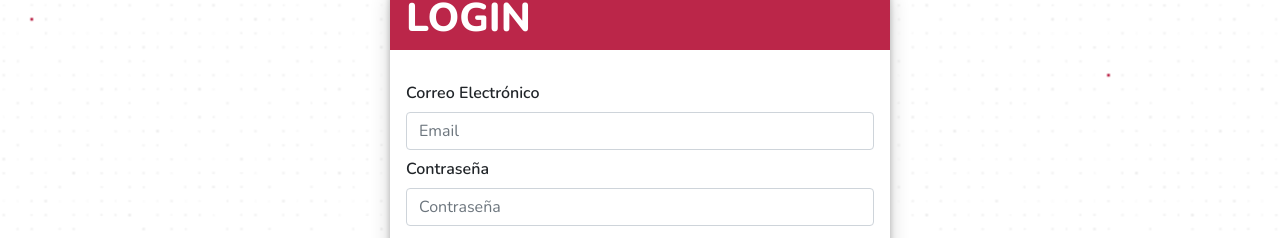
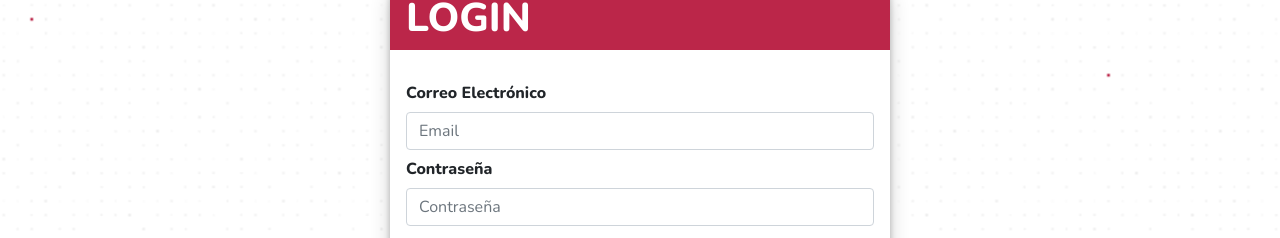
Before and after one commit to ycervantes1985/agenda_comunicacion, a React (Create React App) app in the folder client/: page / in a window 1280 px wide. Shown: the part 146-384 px from the top of the page. Built offline with nearby package versions, Linux system fonts and the light colour scheme.

Commit message:
se implementa que comunicacion desaparesca una vez enviada respuesta

```diff
--- a/client/src/App.css
+++ b/client/src/App.css
@@ -5,8 +5,8 @@
 
 label{
   font-family: 'Nunito', sans-serif;
-
-  font-weight: 600;
+  font-size: large;
+  font-weight: 800;
 }
 
 
@@ -428,3 +428,7 @@ footer{
   height: 50px;
   background-color: #bb2649;
 }
+
+.respuesta-apoderado{
+  padding: 1rem;
+}
--- a/client/src/views/ComunicacionDetail.js
+++ b/client/src/views/ComunicacionDetail.js
@@ -72,7 +72,14 @@ const sendResponse = async(value) =>{
                             </div>
                         </div>
                     </div>
+                    {comunicacion?.respuesta?
+                    <div className='respuesta-apoderado'>
+                        <label>Respuesta apoderado:</label>
+                        <p>{comunicacion.respuesta}</p>
+                    </div>
+                    :
                     <RespuestaForm onSubmitProp={sendResponse} />
+                }
                </div>
 
             }
```
